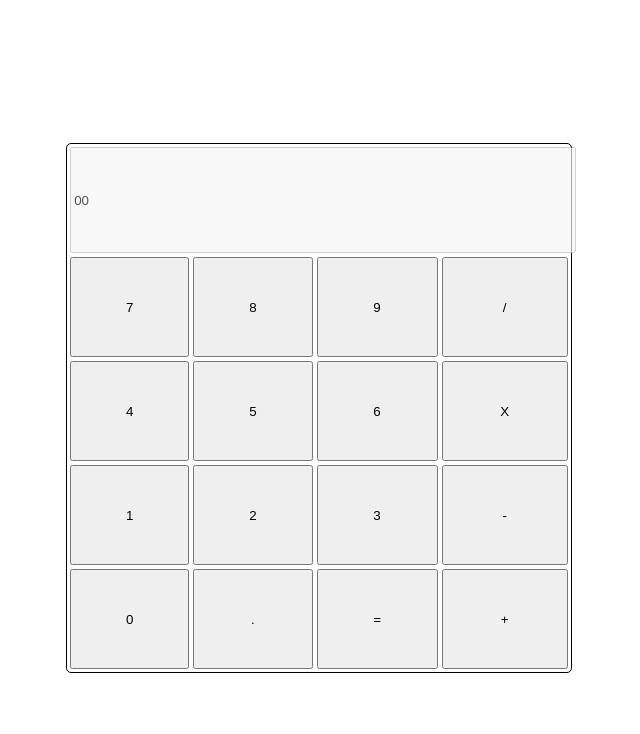
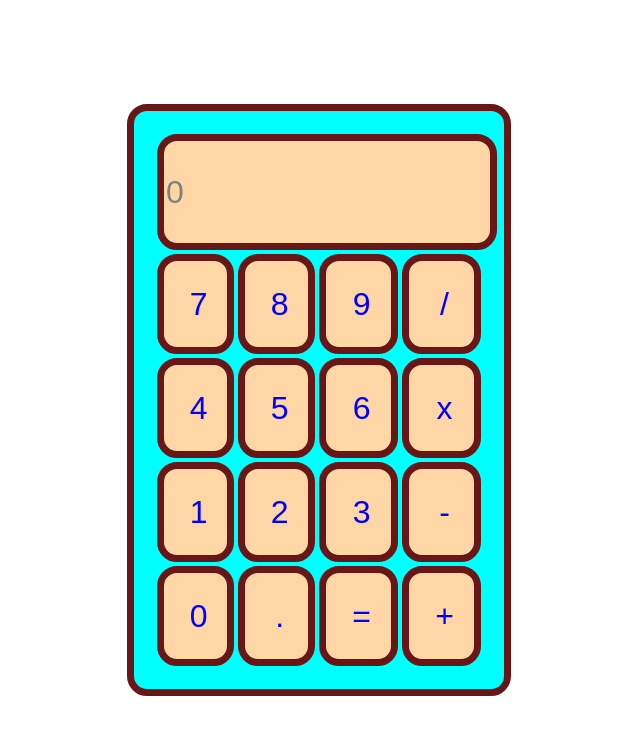
Before and after one commit to tanducCS/JS_practice, a plain HTML site: page index.html in a window 1280 px wide. Shown: the whole page, without its empty margins (321-961 px from the left). Drawn offline with Linux system fonts and the light colour scheme.

Commit message:
update CSS & eval method in js

```diff
--- a/index.html
+++ b/index.html
@@ -11,31 +11,31 @@
         <div class="calculator">
             <table>
                 <tr>
-                    <td colspan="4"><input type="text" id="calculator--output" name="calculator--output" value="00" disabled ></td>
+                    <td colspan="4"><input type="text" id="calculator--output" name="calculator--output" value="0" disabled ></td>
                 </tr>
                 <tr>
-                    <td><input type="button" name="seven" id="seven"  value="7"></td>
-                    <td><input type="button" name="eight" id="eight" value="8"></td>
-                    <td><input type="button" name="nine" id="nine" value="9"></td>
-                    <td><input type="button" name="divine" id="divine" value="/"></td>
+                    <td><input type="button" name="seven" id="seven" class="calculator__input--btn"  value="7"></td>
+                    <td><input type="button" name="eight" id="eight" class="calculator__input--btn"  value="8"></td>
+                    <td><input type="button" name="nine" id="nine" class="calculator__input--btn"  value="9"></td>
+                    <td><input type="button" name="divine" id="divine" class="calculator__input--btn"  value="/"></td>
                 </tr>
                 <tr>
-                    <td><input type="button" name="four" id="four"  value="4"></td>
-                    <td><input type="button" name="five" id="five" value="5"></td>
-                    <td><input type="button" name="six" id="six" value="6"></td>
-                    <td><input type="button" name="multi" id="multi" value="X"></td>
+                    <td><input type="button" name="four" id="four" class="calculator__input--btn"  value="4"></td>
+                    <td><input type="button" name="five" id="five" class="calculator__input--btn"  value="5"></td>
+                    <td><input type="button" name="six" id="six" class="calculator__input--btn"  value="6"></td>
+                    <td><input type="button" name="multi" id="multi" class="calculator__input--btn"  value="x"></td>
                 </tr>
                 <tr>
-                    <td><input type="button" name="one" id="one" value="1"></td>
-                    <td><input type="button" name="two" id="two"    value="2"></td>
-                    <td><input type="button" name="three" id="three" value="3"></td>
-                    <td><input type="button" name="minus" id="minus" value="-"></td>
+                    <td><input type="button" name="one" id="one" class="calculator__input--btn"  value="1"></td>
+                    <td><input type="button" name="two" id="two"  class="calculator__input--btn"   value="2"></td>
+                    <td><input type="button" name="three" id="three" class="calculator__input--btn"  value="3"></td>
+                    <td><input type="button" name="minus" id="minus" class="calculator__input--btn"  value="-"></td>
                 </tr>
                 <tr>
-                    <td><input type="button" name="zero" id="zero" value="0"></td>
-                    <td><input type="button" name="dot" id="dot"  value="."></td>
-                    <td><input type="button" name="equal" id="equal" value="="></td>
-                    <td><input type="button" name="plus" id="plus" value="+"></td>
+                    <td><input type="button" name="zero" id="zero" value="0" class="calculator__input--btn" ></td>
+                    <td><input type="button" name="dot" id="dot"  value="." class="calculator__input--btn" ></td>
+                    <td><input type="button" name="equal" id="equal" value="=" class="calculator__input--btn" ></td>
+                    <td><input type="button" name="plus" id="plus" value="+" class="calculator__input--btn" ></td>
                 </tr>
             </div>
 
--- a/script.js
+++ b/script.js
@@ -1,11 +1,36 @@
 output = document.getElementById('calculator--output');
 
+
+
 function display(param){
-    output.value = "";
     output.value += param;
 }
 
-button1 = document.getElementById("one");
-button1.onclick = function() {
-    display(button1.value);
-}
+buttons = document.querySelectorAll('.calculator__input--btn');
+console.log(buttons);
+
+let result = "";
+
+buttons.forEach(button => {
+
+
+    button.addEventListener('click', () => {
+        if(button.value === "="){
+            console.log(result);
+            output.value = eval(result);
+            result = output.value;
+        }
+        else if(button.value === "x"){
+                result += "*";
+                output.value = result;
+        }
+        else{
+            result += button.value;
+            output.value = result;
+        }
+
+    })
+
+
+
+});
--- a/style.css
+++ b/style.css
@@ -4,19 +4,24 @@ html{
 }
 
 body{
+    margin: 0;
     height: 100%;
 }
 
 .main{
+
     height: 100%;
     width: 100%;
 }
 
 table{
-    border: 1px solid black;
+    padding: 20px;
+    border: 7px solid rgb(105, 22, 22);
     border-radius: 5px;
-    width: 40%;
-    height: 40%;
+    width: 30%;
+    height: 50%;
+    border-radius: 20px;
+    background-color: aqua;
 }
 
 
@@ -30,6 +35,16 @@ table{
 
 
 .calculator table td input{
+    border-radius: 20px;
+    border: 7px solid rgb(105, 22, 22);
+    background-color: rgb(255, 215, 167);
+    font-size: xx-large;
+    color: blue;
     height: 100px;
     width: 100%;
+    padding-right: 0;
 }
+
+#calculator--output{
+    color:gray;
+}
```
